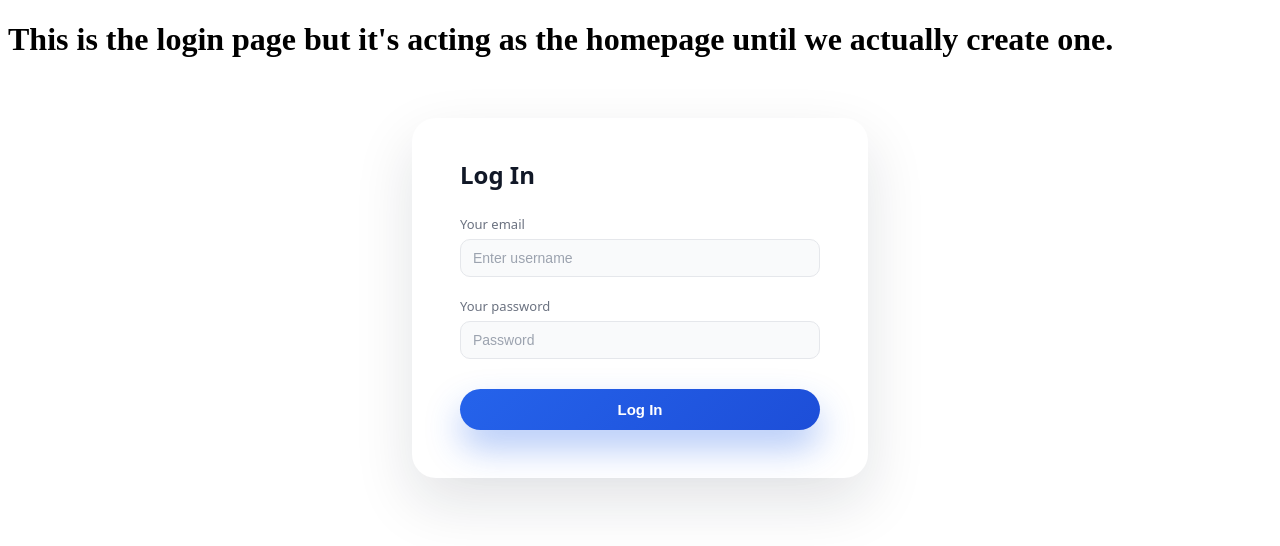
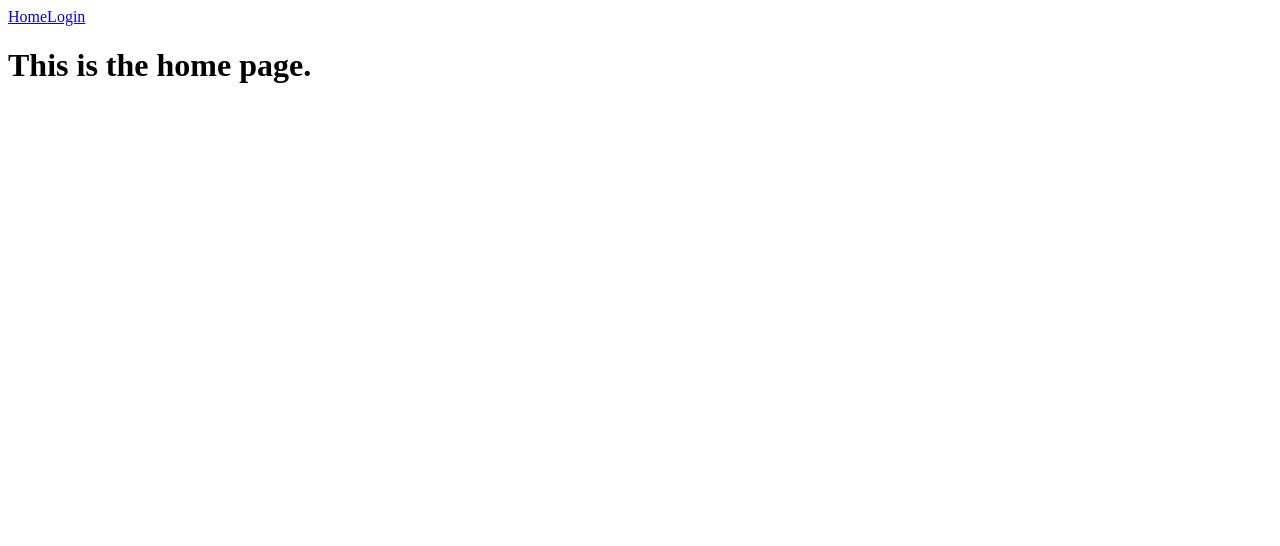
Before and after one commit to SheCodesAus/debug-a-lotl-frontend, a React (Vite) app: page / in a window 1280 px wide. Shown: the top 546 px of the page. Built offline with nearby package versions, Linux system fonts and the light colour scheme.

Commit message:
creating the hompage and navbar component and wrapping all pages in this in main

```diff
--- /dev/null
+++ b/src/components/Navbar.jsx
@@ -0,0 +1,21 @@
+import { Link, Outlet } from "react-router-dom";
+import { useState, useEffect } from "react";
+
+import { useAuth } from "../hooks/use-auth"; // ✅ named import
+
+function NavBar() {
+  const { auth, setAuth } = useAuth();
+
+  return (
+    <div>
+      <nav>
+        <Link to="/">Home</Link>
+        <Link to="/login">Login</Link>
+      </nav>
+      {/* React Router will pass components into the <Outlet /> based on the path */}
+      <Outlet />
+    </div>
+  );
+}
+
+export default NavBar;
--- a/src/main.jsx
+++ b/src/main.jsx
@@ -3,14 +3,20 @@ import ReactDOM from "react-dom/client";
 import { createBrowserRouter, RouterProvider } from "react-router-dom";
 import { AuthProvider } from "./components/AuthProvider.jsx";
 
-// Here we import out pages
+// Here we import our layout and pages
+import NavBar from "./components/Navbar.jsx";
+import HomePage from "./pages/HomePage.jsx";
 import LoginPage from "./pages/LoginPage.jsx";
 
-// Here we create our router and tell it whats pages to render at what path
+// Here we create our router: NavBar wraps all pages and renders the current page in its <Outlet />
 const router = createBrowserRouter([
   {
     path: "/",
-    element: <LoginPage />,
+    element: <NavBar />,
+    children: [
+      { index: true, element: <HomePage /> },
+      { path: "login", element: <LoginPage /> },
+    ],
   },
 ]);
 
--- /dev/null
+++ b/src/pages/HomePage.jsx
@@ -0,0 +1,5 @@
+function HomePage() {
+  return <h1>This is the home page.</h1>;
+}
+
+export default HomePage;
--- a/src/pages/LoginPage.jsx
+++ b/src/pages/LoginPage.jsx
@@ -3,10 +3,7 @@ import LoginForm from "../components/LoginForm";
 function LoginPage() {
   return (
     <>
-      <h1>
-        This is the login page but it's acting as the homepage until we actually
-        create one.
-      </h1>
+      <h1>This is the login page.</h1>
       <LoginForm />
     </>
   );
```
